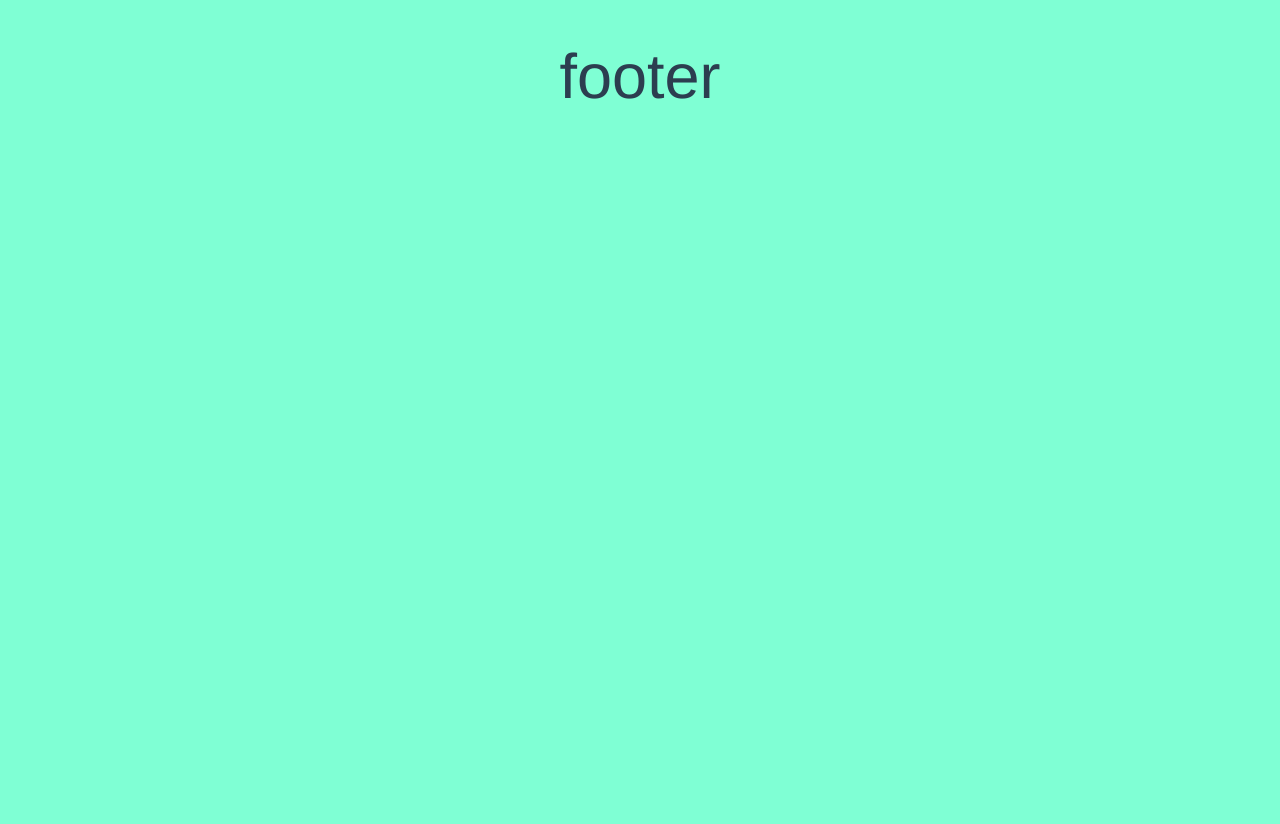
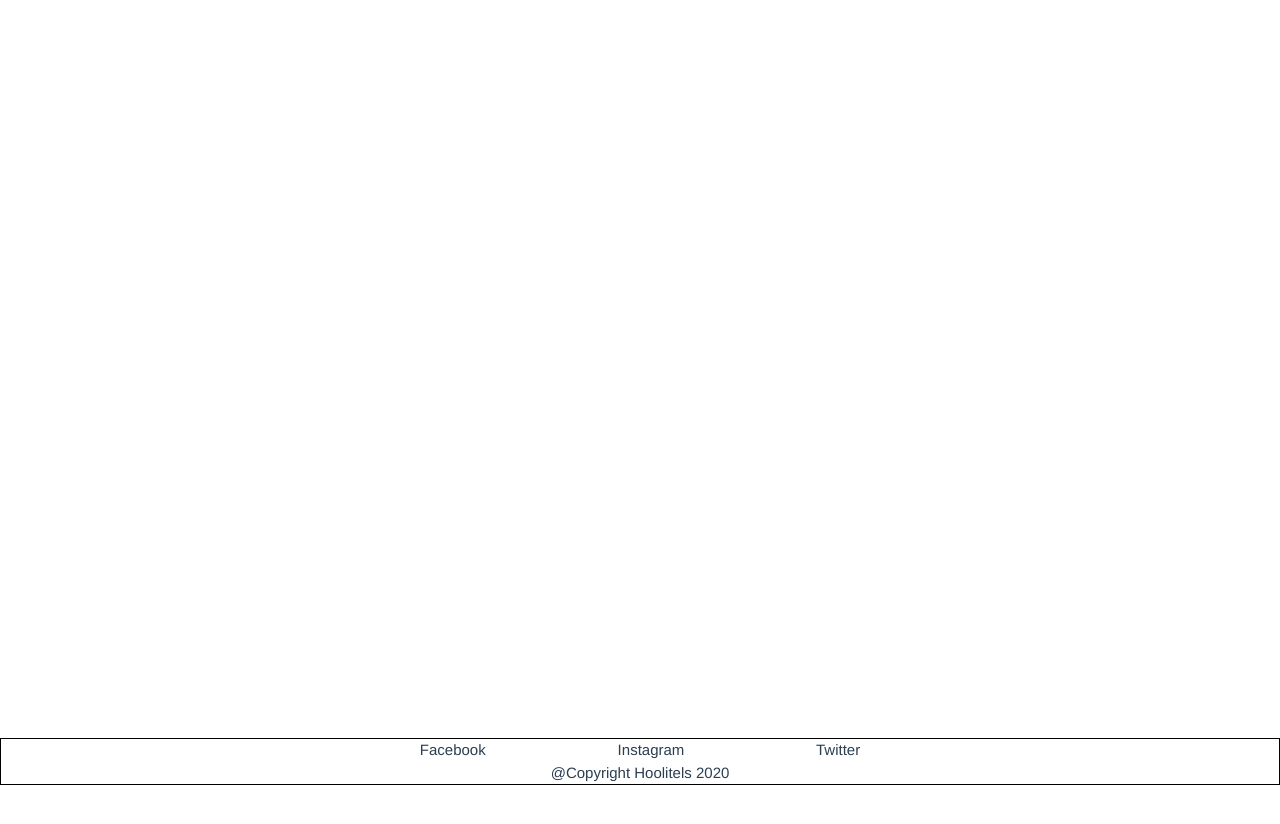
Before and after one commit to razvan22/hoolitels, a Vue app in the folder frontend/: page / in a window 1280 px wide. Shown: the top 824 px of the page. Before the commit the page ends 800 px from the top, so only its background shows below. Built offline with nearby package versions, Linux system fonts and the light colour scheme.

Commit message:
footer done, pls help with fontawesome icons

```diff
--- a/frontend/package.json
+++ b/frontend/package.json
@@ -8,11 +8,15 @@
     "lint": "vue-cli-service lint"
   },
   "dependencies": {
+    "@fortawesome/fontawesome-svg-core": "^1.2.28",
+    "@fortawesome/free-solid-svg-icons": "^5.13.0",
+    "@fortawesome/vue-fontawesome": "^0.1.9",
     "core-js": "^3.6.4",
     "materialize-css": "^1.0.0-rc.2",
     "vue": "^2.6.11",
     "vue-material": "^1.0.0-beta-11",
     "vue-router": "^3.1.6",
+    "vue-social-sharing": "^2.4.7",
     "vuex": "^3.1.3"
   },
   "devDependencies": {
--- a/frontend/src/components/Footer.vue
+++ b/frontend/src/components/Footer.vue
@@ -1,17 +1,41 @@
+<template>
+<ul class ="Footer">
+    <span v-for="icon in icons" :key="icon.image"> {{icon.image}}</span>
+      <div><span id="footer-text"> @Copyright Hoolitels {{currentYear}} </span> </div>
+  </ul>
+
+</template>
 
 
-<template>
-  <div><h1>footer</h1></div>
-</template>
 
 <script>
 export default {
-    name:'Footer'
+    name:'Footer',
+    data(){
+      return{
+        currentYear: new Date().getFullYear(),
+        icons: [
+          {image: 'Facebook'},
+          {image:'Instagram'},
+          {image:'Twitter'},
+
+        ]
+      }
+    }
 }
 </script>
 
 <style>
-    body{
-        background-color: aquamarine;
+    ul{
+       box-sizing: border-box;
+         border: 1px solid black;
+         bottom: 0;
+         position: absolute;
+        width: 100%;
+
     }
+    span  {
+      padding: 5%;
+    }
+
 </style>
```
Also changed, not shown: frontend/src/main.js (+6 -1 lines), 1 other file (tests, documents, lock files or other folders).
